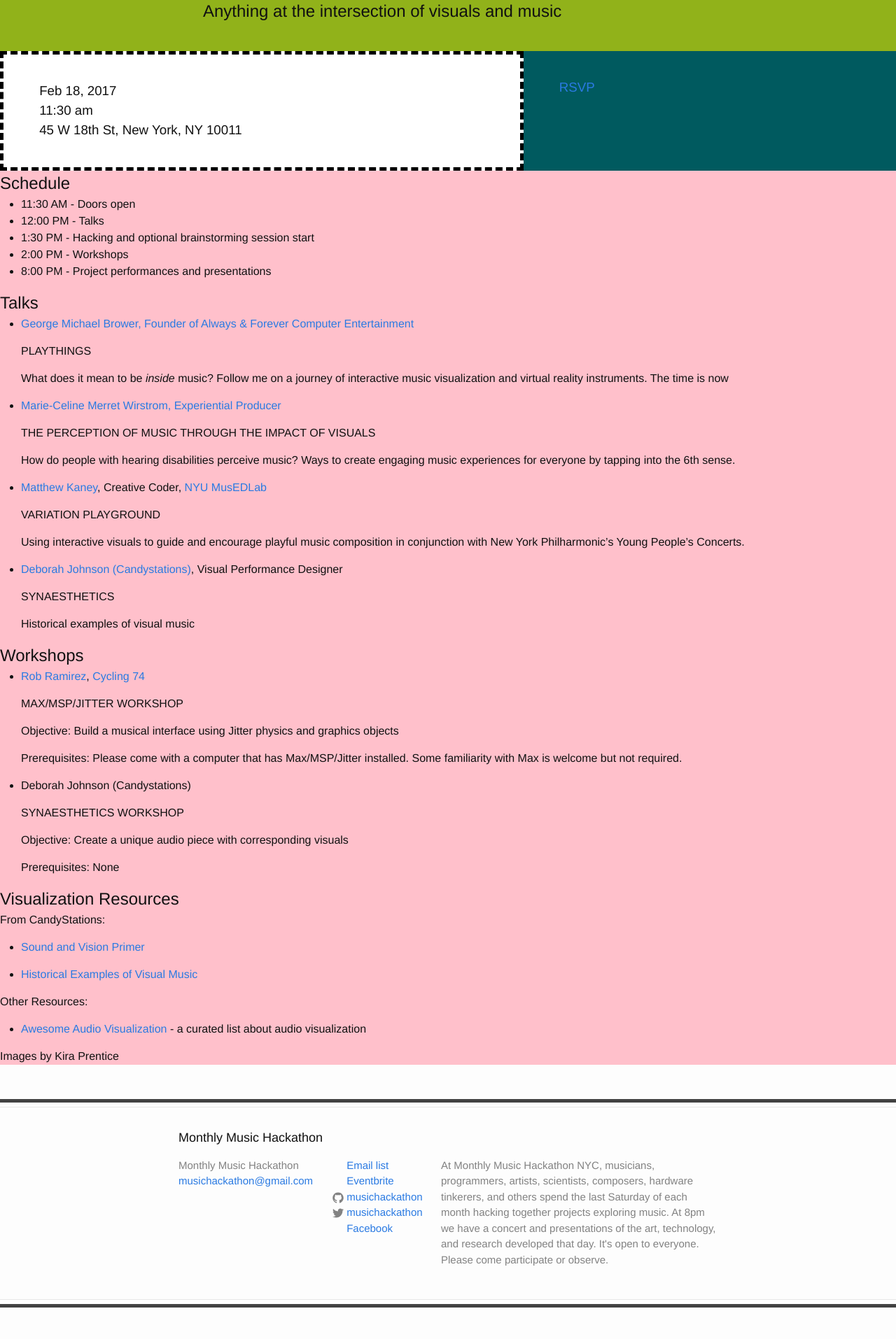
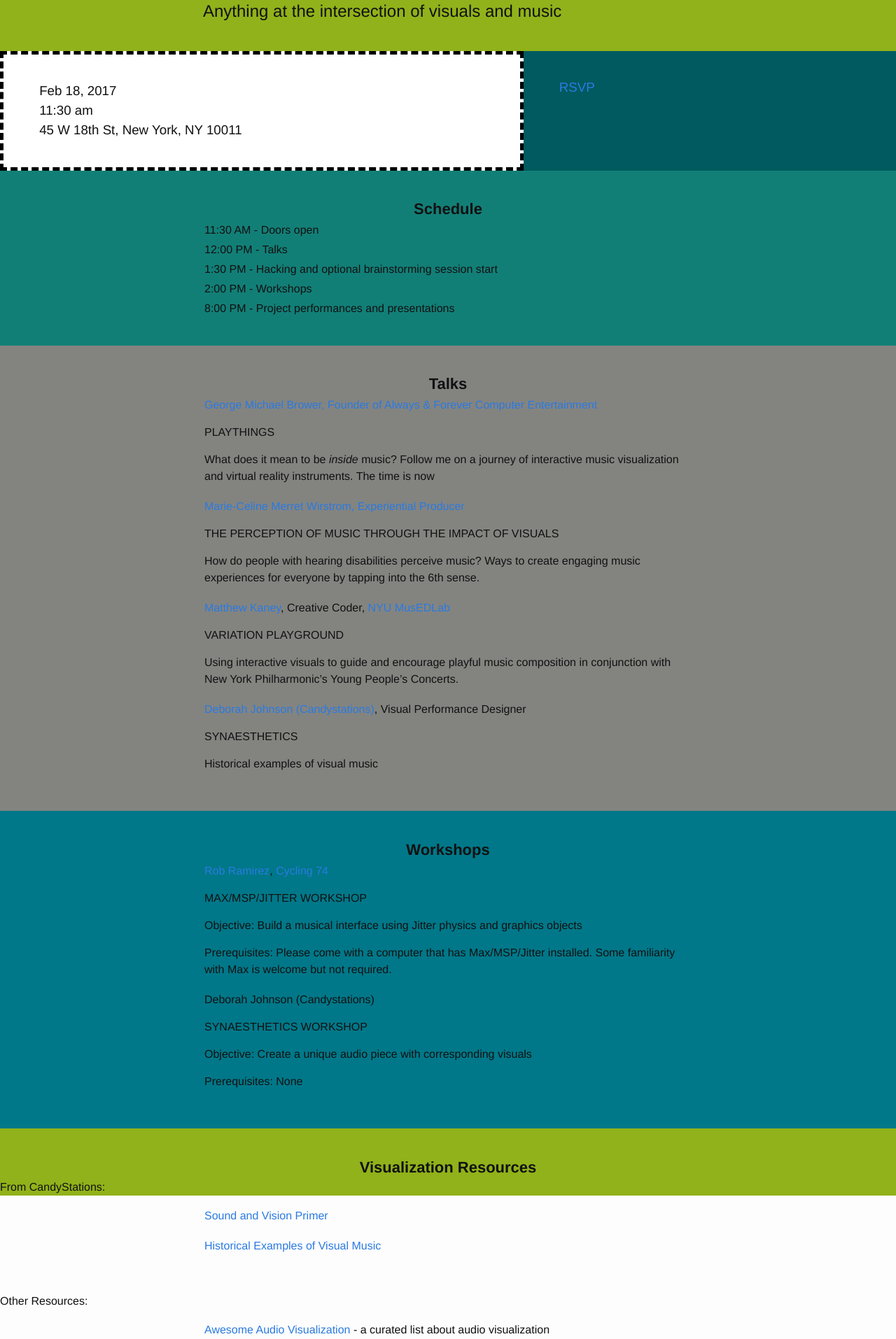
Before and after one commit to musichackathon/mmh_jekyll, a Jekyll site: the page built from _events/2017-02-18.md, in a window 1280 px wide. Shown: the part 441-2355 px from the top of the page at 70% size. Built offline with Jekyll 4.4.1, drawn with Linux system fonts in a browser that asks for light colours; before the commit the page ends 2310 px from its top, so only the background shows below that.

Commit message:
add event content class

```diff
--- a/_layouts/event.html
+++ b/_layouts/event.html
@@ -40,7 +40,7 @@ layout: default
     </div>
   </div>
 
-  <div class="post-content">
+  <div class="event-content">
     {{ content }}
   </div>
 
--- a/_sass/mmh.scss
+++ b/_sass/mmh.scss
@@ -44,5 +44,6 @@ $on-laptop:        800px !default;
   "mmh/base",
   "mmh/header",
   "mmh/footer",
-  "mmh/layout"
+  "mmh/layout",
+  "mmh/event"
 ;
--- /dev/null
+++ b/_sass/mmh/_event.scss
@@ -0,0 +1,46 @@
+/**
+ * Event Content
+ */
+
+.event-content {
+  @extend .post-content;
+
+  h1 {
+    font-size: 22px;
+    font-weight: 600;
+    padding-top: 3%;
+    text-align: center;
+  }
+
+  ul {
+    list-style: none;
+    margin: 0;
+    padding: 0 5% 3% 5%;
+
+    li {
+      padding: 2px;
+    }
+
+    @include media-query($on-laptop) {
+      padding-left: calc((100% - (#{$content-width} - 100px))/2);
+      padding-right: calc((100% - (#{$content-width} - 100px))/2);;
+    }
+  }
+
+  #schedule, #schedule+ul {
+    background-color: $seagreen;
+  }
+
+  #talks, #talks+ul {
+    background-color: $silvergrey;
+  }
+
+  #workshops, #workshops+ul {
+    background-color: $bluegreen;
+  }
+
+  #visualization-resources, #visualization-resources+p {
+    background-color: $limegreen;
+  }
+
+}
--- a/_sass/mmh/_layout.scss
+++ b/_sass/mmh/_layout.scss
@@ -105,7 +105,6 @@ img.center {
 
 .post-content {
   margin-bottom: $spacing-unit;
-  background-color: pink;
 
   h2 {
     font-size: 28px;
```
